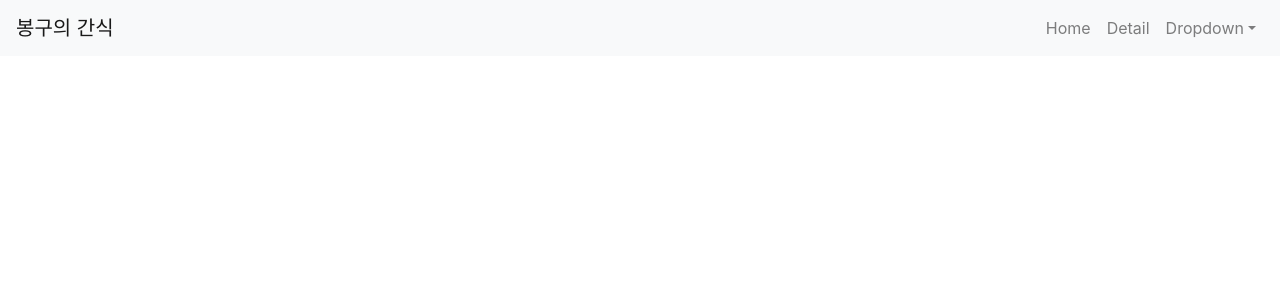
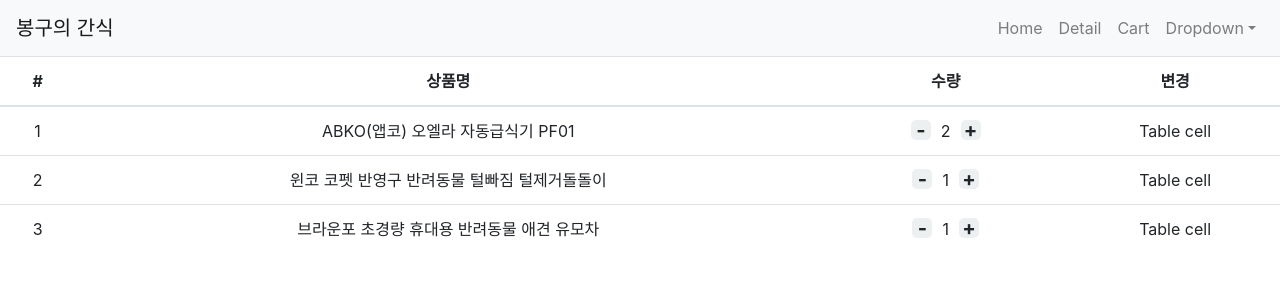
Before and after one commit to daisy0y/react-shopping-mall, a React (Create React App) app: page /cart in a window 1280 px wide. Shown: the top 300 px of the page. Built offline with nearby package versions, Linux system fonts and the light colour scheme.

Commit message:
add cart

```diff
--- a/package.json
+++ b/package.json
@@ -12,8 +12,11 @@
     "react": "^17.0.1",
     "react-bootstrap": "^1.4.0",
     "react-dom": "^17.0.1",
+    "react-redux": "^7.2.2",
     "react-router-dom": "^5.2.0",
     "react-scripts": "4.0.0",
+    "react-transition-group": "^4.4.1",
+    "redux": "^4.0.5",
     "styled-components": "^5.2.1",
     "web-vitals": "^0.2.4"
   },
--- a/src/App.css
+++ b/src/App.css
@@ -21,3 +21,28 @@
 .item-image{
   cursor: pointer;
 }
+
+.list-price{
+  margin-bottom: 0;
+}
+
+.item-stock{
+  color: #f53b57;
+  font-weight: 700;
+  font-size: 20px;
+}
+
+.cart-sign{
+  display: inline-block;
+  width: 20px;
+  height: 20px;
+  background-color: #ecf0f1;
+  font-size: 20px;
+  line-height: 20px;
+  cursor: pointer;
+  border-radius: 5px;
+  margin:0 auto;
+  font-weight: 700;
+  margin: 0 10px;
+
+}
--- a/src/App.js
+++ b/src/App.js
@@ -1,5 +1,5 @@
 /*eslint-disable*/
-import React, { useState } from 'react';
+import React, { useState , useContext } from 'react';
 import {Link, Route, Switch} from 'react-router-dom';
 import {Navbar,NavDropdown,Nav,Button,Jumbotron} from 'react-bootstrap'
 import './App.css';
@@ -7,6 +7,9 @@ import Item from './item.js'
 import ItemList from "./component/Itemlist"
 import Detail from "./component/Detail.js"
 import axios from "axios"
+import Cart from './component/Cart.js'
+
+export let stockContext = React.createContext();
 
 function App() {
 
@@ -23,6 +26,7 @@ function App() {
           <Nav className="ml-auto">
             <Nav.Link as={Link} to="/react-shopping-mall">Home</Nav.Link>
             <Nav.Link as={Link} to="/Detail/0">Detail</Nav.Link>
+            <Nav.Link as={Link} to="/cart">Cart</Nav.Link>
             <NavDropdown title="Dropdown" id="basic-nav-dropdown">
               <NavDropdown.Item href="#action/3.1">Action</NavDropdown.Item>
               <NavDropdown.Item href="#action/3.2">Another action</NavDropdown.Item>
@@ -47,8 +51,9 @@ function App() {
                 <Button variant="primary">Learn more</Button>
               </p> */}
             </Jumbotron>
+            <stockContext.Provider value={stock}>
+            <div className="container">
 
-            <div className="container">
               <div className="row">
                 {
                   item.map((item)=>{
@@ -56,7 +61,8 @@ function App() {
                 })}
 
               </div>
-            </div>
+
+
             { more < 1 ? <button onClick={()=>{
             setMore(more+1)
             axios.get('https://daisy0y.github.io/more.json')
@@ -71,11 +77,15 @@ function App() {
               : null
 
             }
-
-
+            </div>
+            </stockContext.Provider>
             </Route>
             <Route path="/detail/:id">
                 <Detail item={item} stock={stock} setStock={setStock}/>
+            </Route>
+
+            <Route path="/cart">
+              <Cart></Cart>
             </Route>
 
   </Switch>
--- a/src/assets/Detail.scss
+++ b/src/assets/Detail.scss
@@ -28,3 +28,13 @@
         opacity: 0;
     }
 }
+
+.tabs-enter{
+    opacity: 0;
+
+}
+
+.tabs-enter-active{
+    opacity: 1;
+    transition: all 500ms;
+}
--- /dev/null
+++ b/src/component/Cart.js
@@ -0,0 +1,52 @@
+import React from "react";
+import { Table } from 'react-bootstrap'
+import { connect } from "react-redux";
+
+
+function Cart(props){
+
+    return(
+    <>
+    <Table responsive="sm">
+        <thead>
+        <tr>
+            <th>#</th>
+            <th>상품명</th>
+            <th>수량</th>
+            <th>변경</th>
+
+        </tr>
+        </thead>
+        <tbody>
+            {props.store.map((cart,i)=>{
+                return(
+                       <tr key={i}>
+                        <td>{cart.id+1}</td>
+                        <td>{cart.name}</td>
+                        <td>
+                            <span onClick={()=>{props.dispatch({type:'decrease'})}} className="cart-sign"> - </span>
+                            {cart.quan}
+                            <span onClick={()=>{props.dispatch({type:'increase'})}} className="cart-sign"> + </span></td>
+                        <td>Table cell</td>
+                       </tr>
+                       )
+            })}
+        </tbody>
+    </Table>
+
+</>
+    )
+
+}
+
+
+
+function storeToProps(state){
+    return {
+        store:state
+    }
+}
+
+export default connect(storeToProps)(Cart)
+
+// export default Cart;
--- a/src/component/Detail.js
+++ b/src/component/Detail.js
@@ -1,19 +1,21 @@
 import React, { useEffect, useState } from 'react';
 import { useHistory,useParams } from 'react-router-dom';
+import { Nav} from 'react-bootstrap'
+import '../assets/Detail.scss'
+import {CSSTransition} from 'react-transition-group'
 
-import '../assets/Detail.scss'
 
 function Detail(props) {
     let { id } = useParams();
     let history = useHistory();
-    let [none,setNone] = useState(true)
-    let [input,setInput] = useState('');
-
+    let [none,setNone] = useState(true);
+    let [tab,setTab] = useState(0);
+    let [tabSwitch,setTabSwitch] = useState(false);
     useEffect(()=>{
         let timer = setTimeout(()=>{
            setNone(false)
            return ()=>{clearTimeout(timer)}
-        },5000)
+        },4000)
     },[])
 
     let DetailAlert = <div id="a" className="detail-alert">재고가 얼마 남지 않았습니다!</div>
@@ -32,9 +34,9 @@ function Detail(props) {
             <div className="col-md-6 mt-4">
                 <h4 className="pt-5">{props.item[props.item[id].id].title}</h4>
                 <p>{props.item[id].content}</p>
-                <p>{props.item[id].price}</p>
+                <p>{props.item[id].price}원</p>
                <Info stock={props.stock[id]} setStock={props.setStock}></Info>
-                <button className="btn btn-danger" onClick={()=>{
+                <button className="btn btn-success" onClick={()=>{
                     let a = [...props.stock];
                     a[id] = a[id]-1
                     props.setStock(a)
@@ -42,13 +44,37 @@ function Detail(props) {
                 }}>주문하기</button>
                 <button onClick={()=>{
                     history.goBack();
-                }} className="btn btn-danger">뒤로가기</button>
+                }} className="btn btn-success">뒤로가기</button>
             </div>
         </div>
+
+       <Nav className="mt-5" variant="tabs" defaultActiveKey="link-0">
+            <Nav.Item>
+                <Nav.Link eventKey="link-0" onClick={()=>{setTabSwitch(false); setTab(0)}}>상세정보</Nav.Link>
+            </Nav.Item>
+            <Nav.Item>
+                <Nav.Link eventKey="link-1" onClick={()=>{setTabSwitch(false); setTab(1)}}>리뷰</Nav.Link>
+            </Nav.Item>
+      </Nav>
+
+         <CSSTransition in={tabSwitch} classNames="tabs" timeout={1000}>
+             <TabContent setTabSwitch={setTabSwitch} tab={tab}></TabContent>
+         </CSSTransition>
+
     </div>
     )
 }
 
+function TabContent(props){
+    useEffect(()=>{
+        props.setTabSwitch(true)
+    })
+    if(props.tab === 0){
+        return <div>첫번째지롱</div>
+    } else if(props.tab === 1){
+        return <div>두번째지롱</div>
+    }
+}
 
 function Info(props){
     return(
--- a/src/component/Itemlist.js
+++ b/src/component/Itemlist.js
@@ -1,17 +1,21 @@
-import React from 'react';
+import React, { useContext } from 'react';
 import { useHistory,useParams } from 'react-router-dom';
-
+import {stockContext} from '../App.js'
 
 function ItemList(props){
   let history = useHistory();
+  let stock = useContext(stockContext);
 
   return(
+    <stockContext.Provider value={stock}>
       <div className="col-md-4">
         <img className="item-image" src={props.item.url} alt="123" width="100%"
         onClick={()=>{history.push(`/detail/${props.item.id}`)}}/>
         <h4>{props.item.title}</h4>
-        <p>{props.item.content} {props.item.price}원</p>
+        <p className="list-price">{props.item.content} {props.item.price}원</p>
+        <p> 재고가 <span className="item-stock">{stock[props.item.id]}</span>개 남았어요!! </p>
       </div>
+      </stockContext.Provider>
   )
 
     }
--- a/src/index.js
+++ b/src/index.js
@@ -5,15 +5,54 @@ import App from './App';
 import reportWebVitals from './reportWebVitals';
 
 import { BrowserRouter } from 'react-router-dom' ;
+import { Provider } from 'react-redux';
+import { createStore } from 'redux';
 
 
+let baseState =  [{
+  id:0,
+  name:'ABKO(앱코) 오엘라 자동급식기 PF01',
+  quan:2
+},{
+  id:1,
+  name:'윈코 코펫 반영구 반려동물 털빠짐 털제거돌돌이',
+  quan:1
+},{
+  id:2,
+  name:'브라운포 초경량 휴대용 반려동물 애견 유모차',
+  quan:1
+}]
 
+
+function reducer(state = baseState , action){
+  if( action.type==='increase'){
+    let copy = [...state];
+    copy[0].quan++;
+    return copy
+  }else if(action.type==='decrease'){
+    let copy = [...state];
+    copy[0].quan--;
+    if(copy[0].quan < 0 ){
+      alert('최소 갯수 입니다.')
+      copy[0].quan++;
+    }
+
+    return copy
+  }
+    else{
+    return state
+  }
+}
+
+let store = createStore(reducer);
 ReactDOM.render(
-  <React.StrictMode>
+
     <BrowserRouter>
-      <App />
+      <Provider store={store}>
+       <App />
+      </Provider>
     </BrowserRouter>
-  </React.StrictMode>,
+ ,
   document.getElementById('root')
 );
 
```
Also changed, not shown: 1 other file (tests, documents, lock files or other folders).
